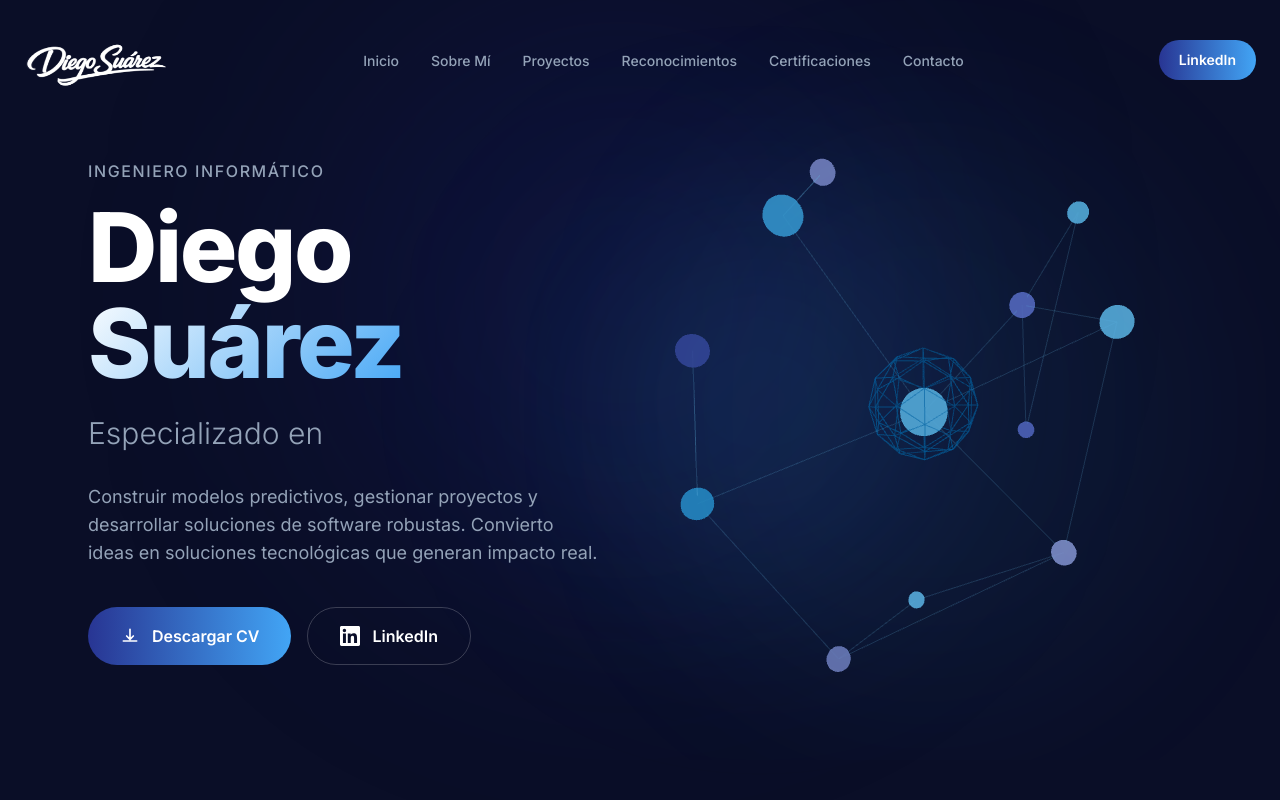
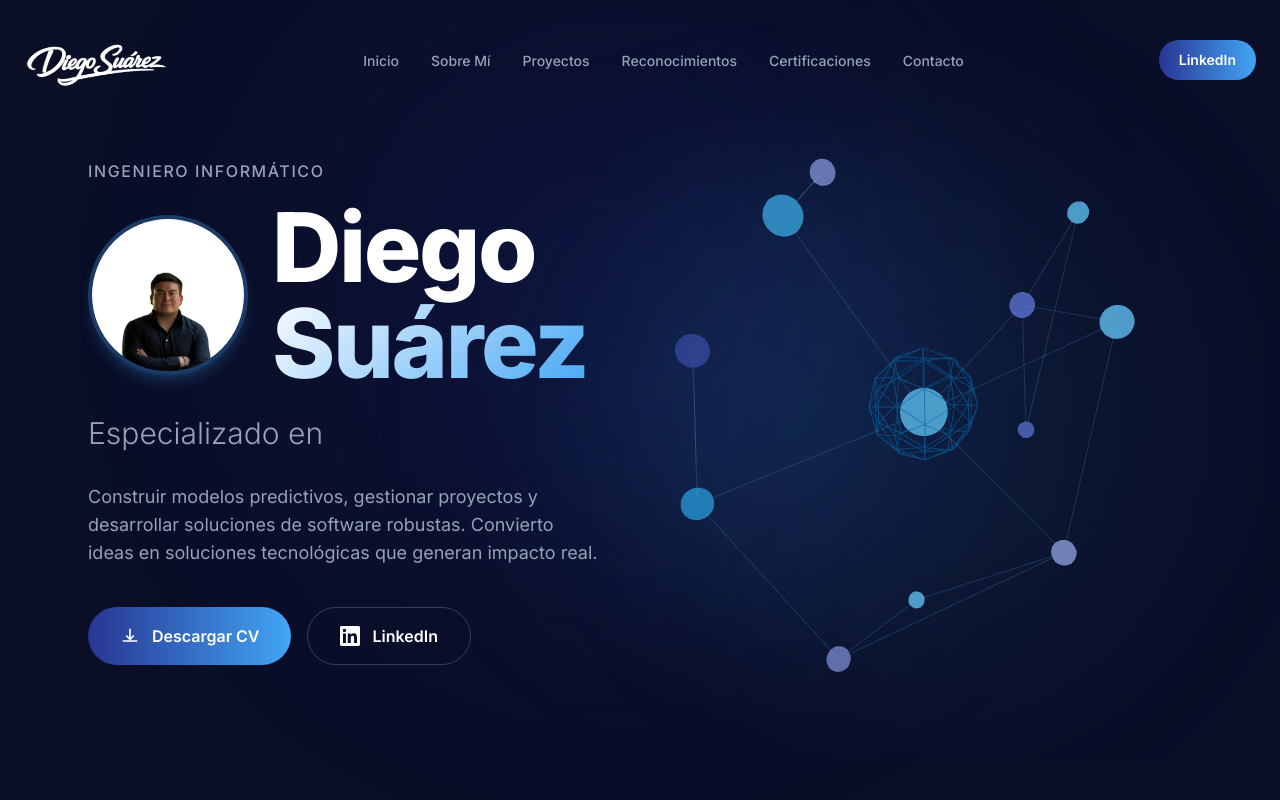
Before and after one commit to Diegosuar/PortafolioFinal, a React (Vite) app: page / in a window 1280 px wide. Shown: the top 800 px of the page. Built offline with nearby package versions, Linux system fonts and the light colour scheme.

Commit message:
feat: Add Hero component displaying personal details, animated roles, 3D visualization, and a personal photo.

```diff
--- a/src/components/Hero.jsx
+++ b/src/components/Hero.jsx
@@ -63,11 +63,18 @@ export default function Hero() {
                         Ingeniero Informático
                     </motion.p>
 
-                    <h1 className="text-5xl sm:text-6xl lg:text-7xl xl:text-8xl font-extrabold leading-tight tracking-tight mb-6">
-                        Diego
-                        <br />
-                        <span className="gradient-text">Suárez</span>
-                    </h1>
+                    <div className="flex items-center gap-6 mb-6">
+                        <img
+                            src="/DiegoFoto.png"
+                            alt="Diego Suárez"
+                            className="w-24 h-24 sm:w-32 sm:h-32 lg:w-40 lg:h-40 rounded-full object-cover border-4 border-accent/30 shadow-lg shadow-accent/20"
+                        />
+                        <h1 className="text-5xl sm:text-6xl lg:text-7xl xl:text-8xl font-extrabold leading-tight tracking-tight">
+                            Diego
+                            <br />
+                            <span className="gradient-text">Suárez</span>
+                        </h1>
+                    </div>
 
                     <div className="text-xl sm:text-2xl lg:text-3xl font-light text-muted mb-8">
                         Especializado en{' '}
```
Also changed, not shown: public/DiegoFoto.png (added).
